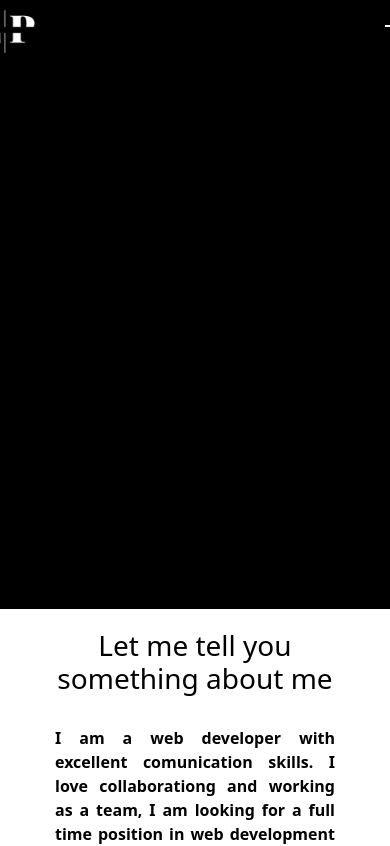
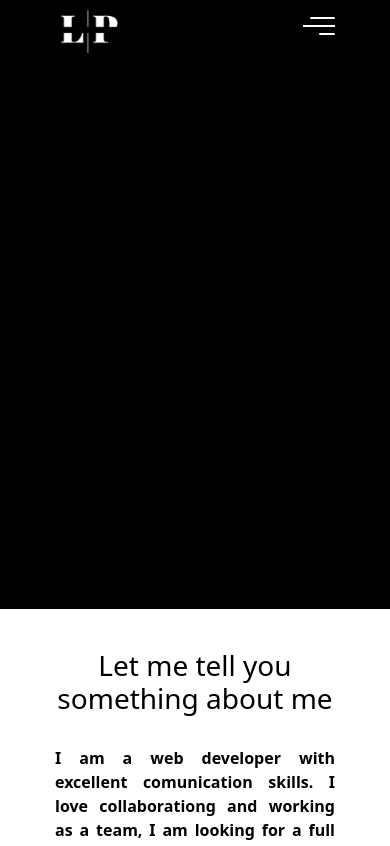
Before and after one commit to PinoTorresLuis/Portfolio, a React (Vite) app: page / in a window 390 px wide. Shown: the top 846 px of the page. Built offline with nearby package versions, Linux system fonts and the light colour scheme.

Commit message:
cambios de responsive

```diff
--- a/src/Componentes/About/about.scss
+++ b/src/Componentes/About/about.scss
@@ -75,6 +75,7 @@
             flex-direction: column;
 
             .title_about{
+                margin-top: 1.25rem;
                 margin-bottom: 1.875rem;
                 font-size: 1.75rem;
             }
@@ -107,7 +108,6 @@
 
             .title_about{
                 font-size: 1.75rem;
-
             }
 
         }
--- a/src/Componentes/Navbar/navbar.scss
+++ b/src/Componentes/Navbar/navbar.scss
@@ -136,7 +136,7 @@
         height: 3.75rem;
         width: 100%;
         display: flex;
-        justify-content: space-between;
+        justify-content: space-around;
         align-items: center;
         background-color: black;
 
@@ -154,6 +154,7 @@
         margin: 0.9375rem;
         position: relative;
         opacity: 0.9;
+
       }
       }
 
--- a/src/scss/layout/__grid.scss
+++ b/src/scss/layout/__grid.scss
@@ -22,8 +22,7 @@
 
 @media (max-width:976px){
     .grid-container {
-    grid-template-columns:repeat(2,1fr);
-    grid-template-rows: minmax(250px,1fr);
+    grid-template-columns: repeat(2,1fr);
     grid-template:
     "navbar  navbar"
     "portada portada"
```
